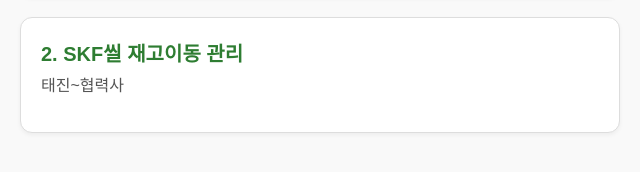
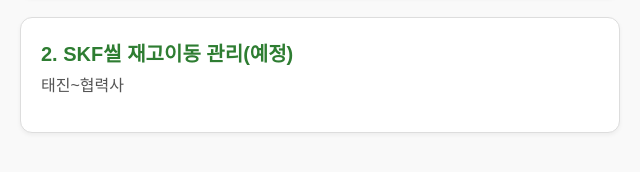
Before and after one commit to KnagByeongju-123/stock_control_all, a plain HTML site: page index.html in a window 1280 px wide. Shown: the part 240-412 px from the top of the page, 320-960 px from the left. Drawn offline with Linux system fonts and the light colour scheme.

Commit message:
Update index.html

```diff
--- a/index.html
+++ b/index.html
@@ -81,7 +81,7 @@
     </a>
 
     <a href="여기에주소입력" target="_blank" class="link-card green">
-      <div class="title">2. SKF씰 재고이동 관리</div>
+      <div class="title">2. SKF씰 재고이동 관리(예정)</div>
       <p class="description">태진~협력사</p>
     </a>
 
```
